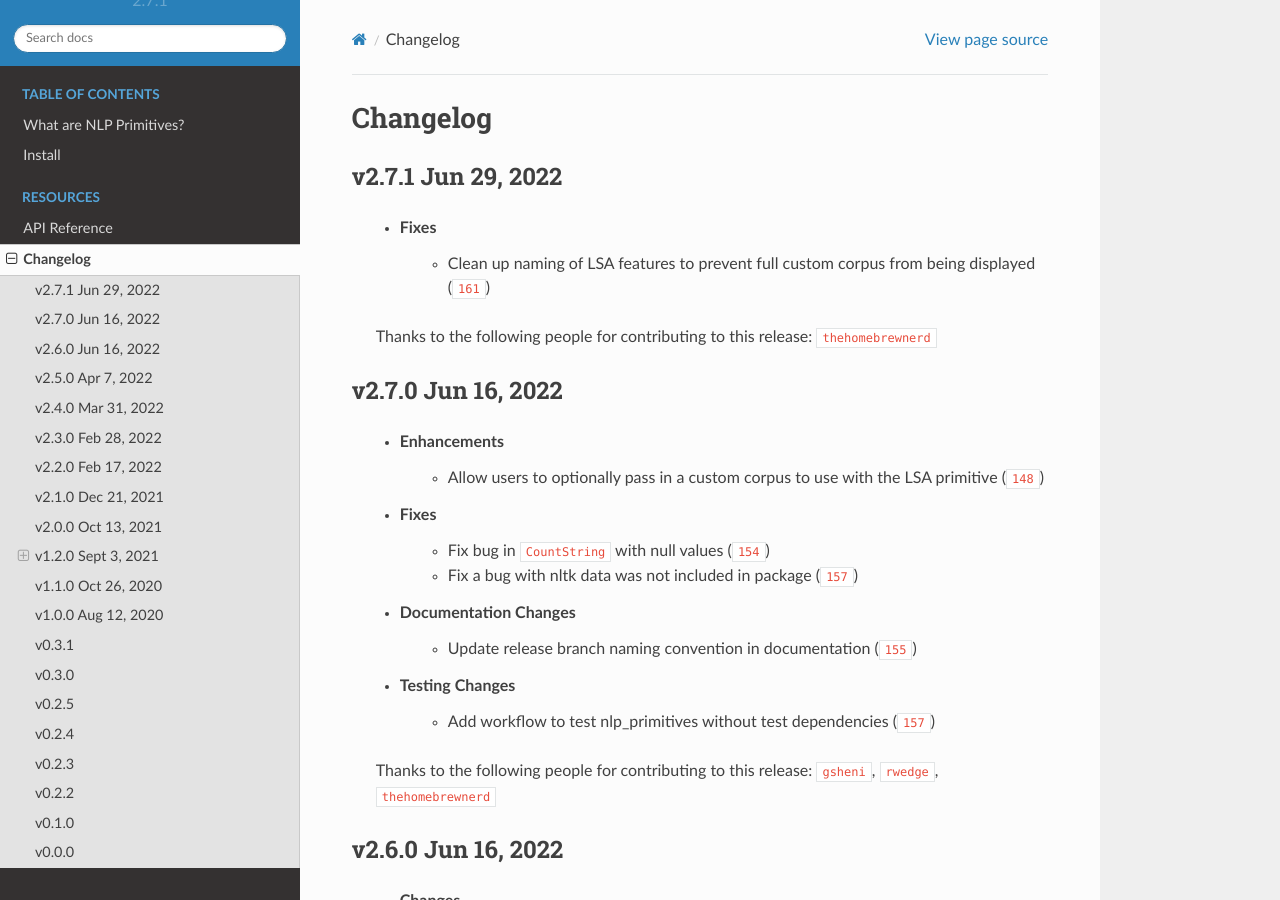
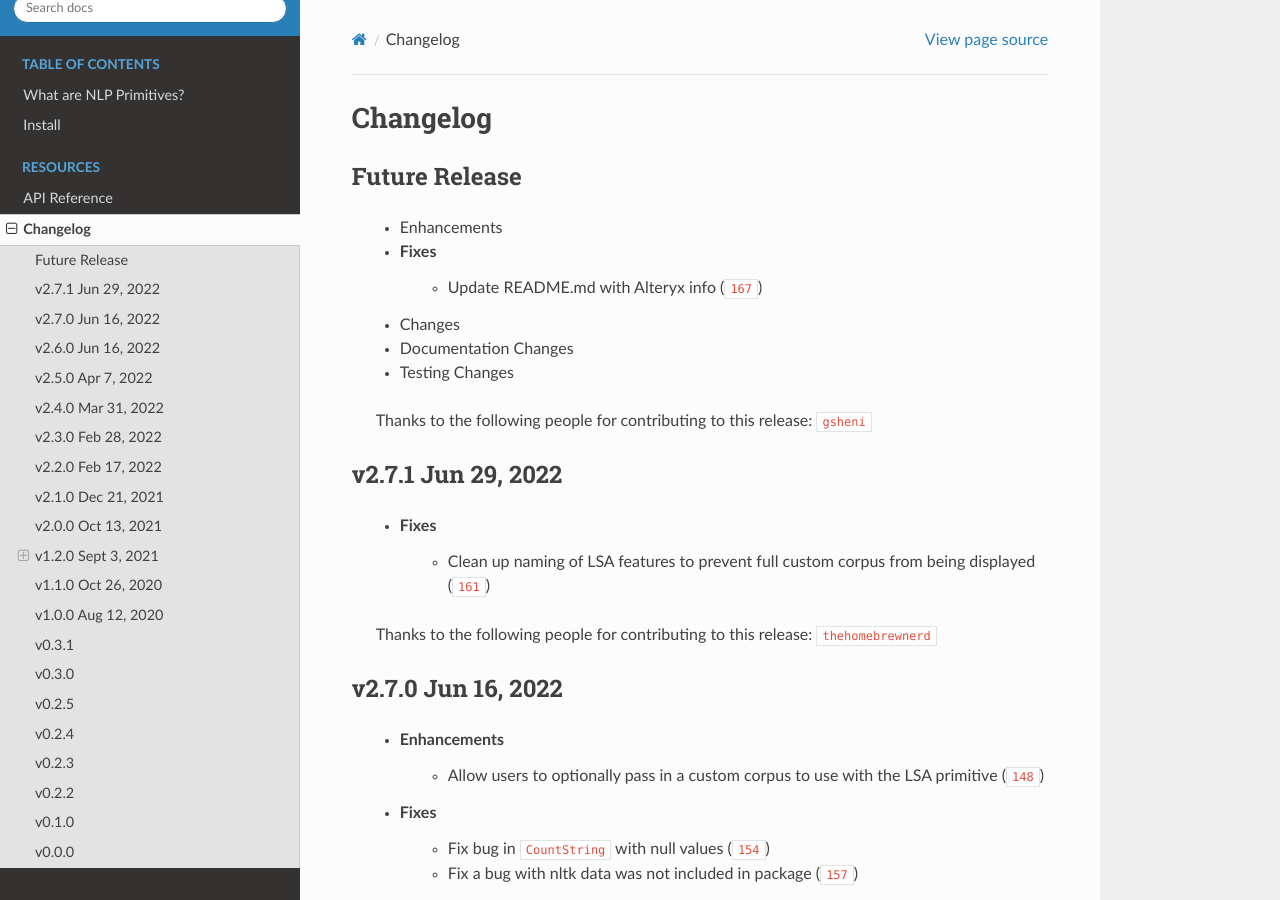
Before and after one commit to alteryx/nlp_primitives, a Sphinx documentation site: the page built from docs/source/changelog.rst, in a window 1280 px wide and 900 px high. Built offline with Sphinx 7.4.7 and the Read the Docs theme 2.0.0, drawn with Linux system fonts in a browser that asks for light colours; cross-references to code outside the pages are shown as plain code.

Commit message:
Update changelog.rst

```diff
--- a/docs/source/changelog.rst
+++ b/docs/source/changelog.rst
@@ -2,15 +2,17 @@
 Changelog
 =========
 
-.. Future Release
-  ==============
+Future Release
+==============
     * Enhancements
     * Fixes
+        * Update README.md with Alteryx info (:pr:`167`)
     * Changes
     * Documentation Changes
     * Testing Changes
 
-.. Thanks to the following people for contributing to this release:
+    Thanks to the following people for contributing to this release:
+    :user:`gsheni`
 
 v2.7.1 Jun 29, 2022
 ===================
```
